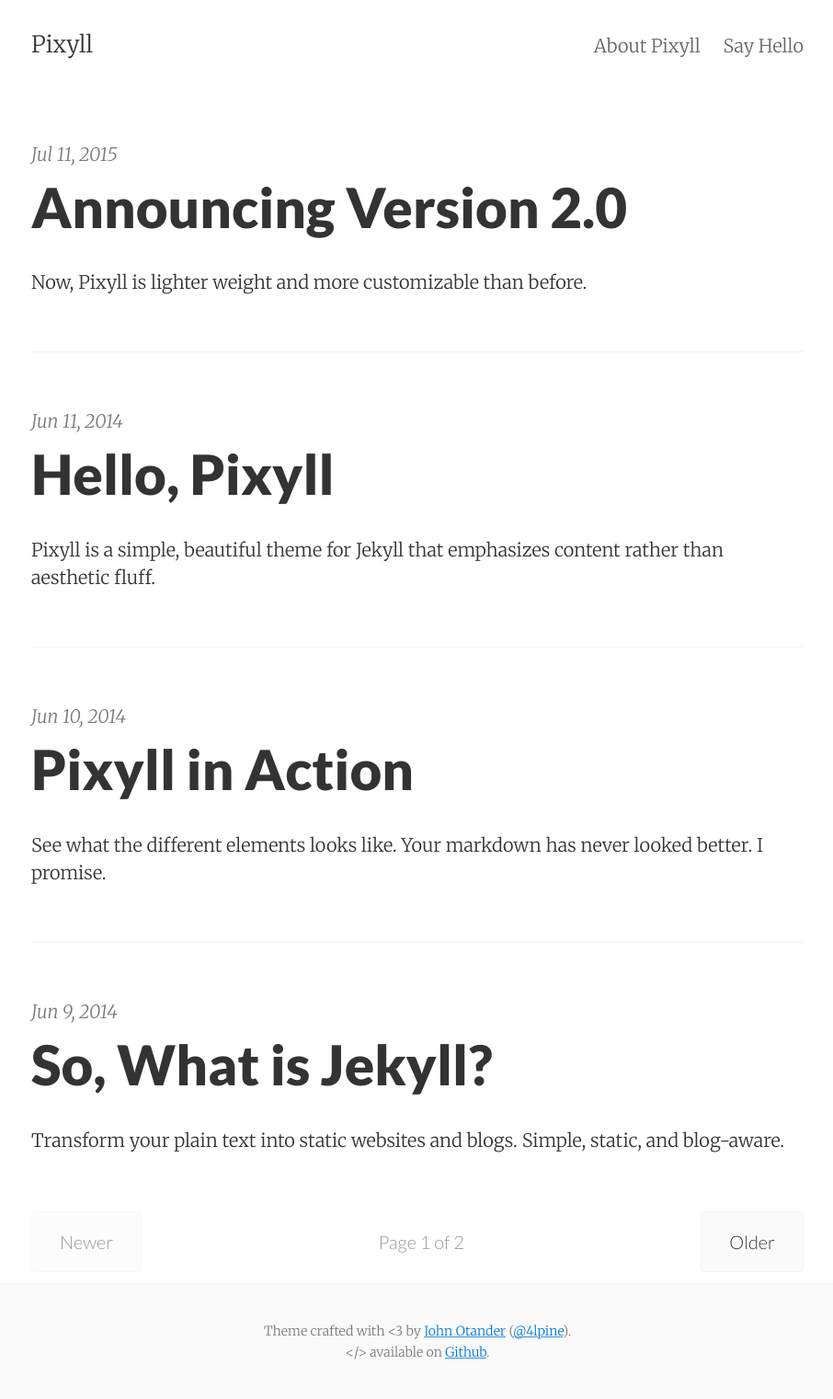
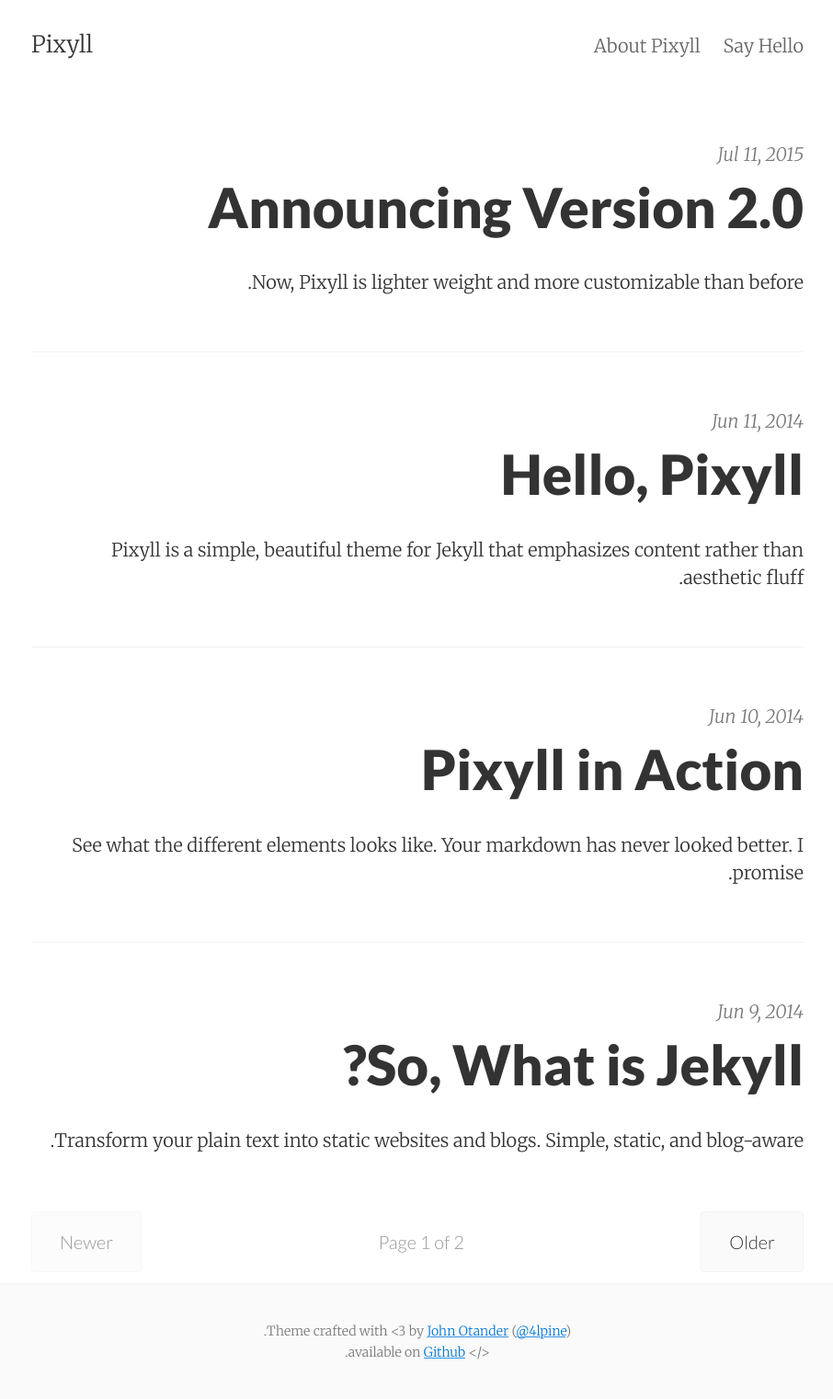
Before and after one commit to edrissss/dip, a Jekyll site: the page built from index.html, in a window 1280 px wide. Shown: the whole page at 92% size, without its empty margins (186-1092 px from the left). Built offline with Jekyll 4.4.1, drawn with Linux system fonts in a browser that asks for light colours; the list of posts is cut into pages by our own code.

Commit message:
Update _base.scss

```diff
--- a/_sass/_base.scss
+++ b/_sass/_base.scss
@@ -14,7 +14,7 @@
 */
 
 html, body {
-  align: rtl;
+  direction: rtl;
   height: auto;
   min-height: 100%;
 }
```
